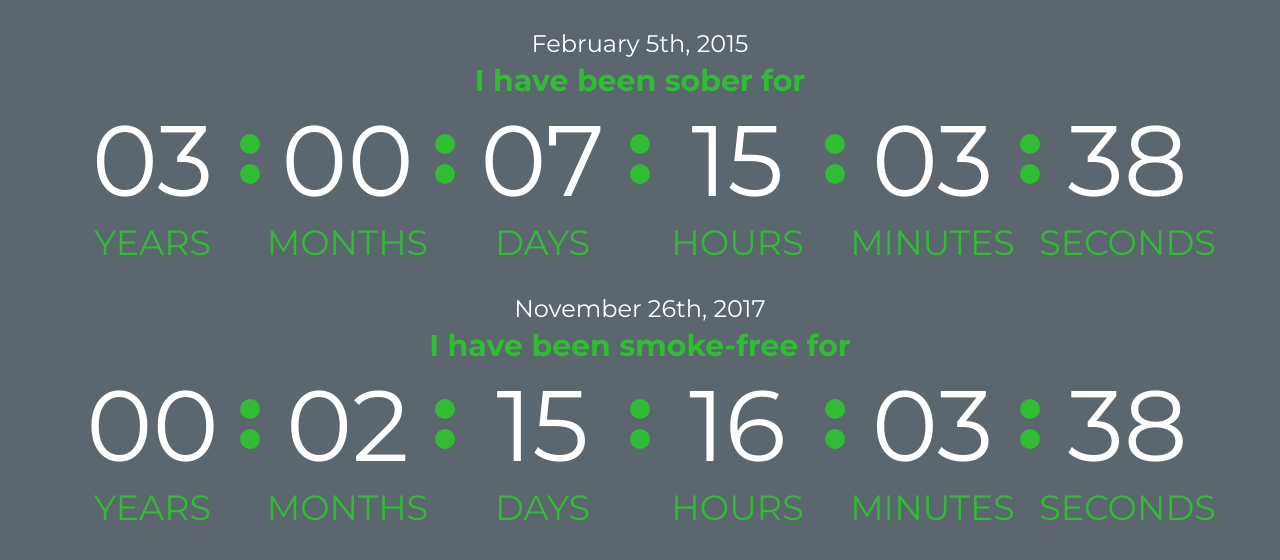
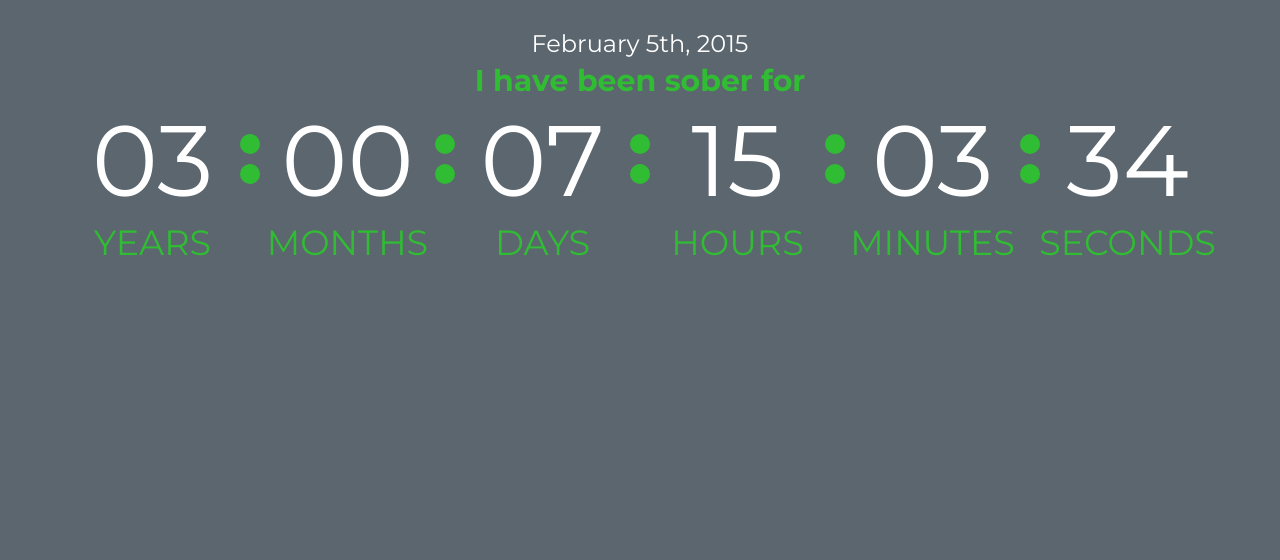
Before and after one commit to luczaki114/luczaki114.github.io, a Jekyll site: the page Sober Date/index.html, which Jekyll copies as it is, in a window 1280 px wide. Shown: the top 560 px of the page. Built offline with Jekyll 4.4.1, drawn with Linux system fonts in a browser that asks for light colours.

Commit message:
Update index.html

```diff
--- a/Sober Date/index.html
+++ b/Sober Date/index.html
@@ -46,7 +46,7 @@
         </div>
     </div>
 
-    <div class="container smoke-date">
+    <!-- <div class="container smoke-date">
         <h1>
             <span class="title white">
                 November 26th, 2017
@@ -82,7 +82,7 @@
                 <div class="green">SECONDS</div>
             </div>
         </div>
-    </div>
+    </div> -->
 
     <script src="scripts/countdown.js"></script>
     <script src="scripts/custom.js"></script>
```
